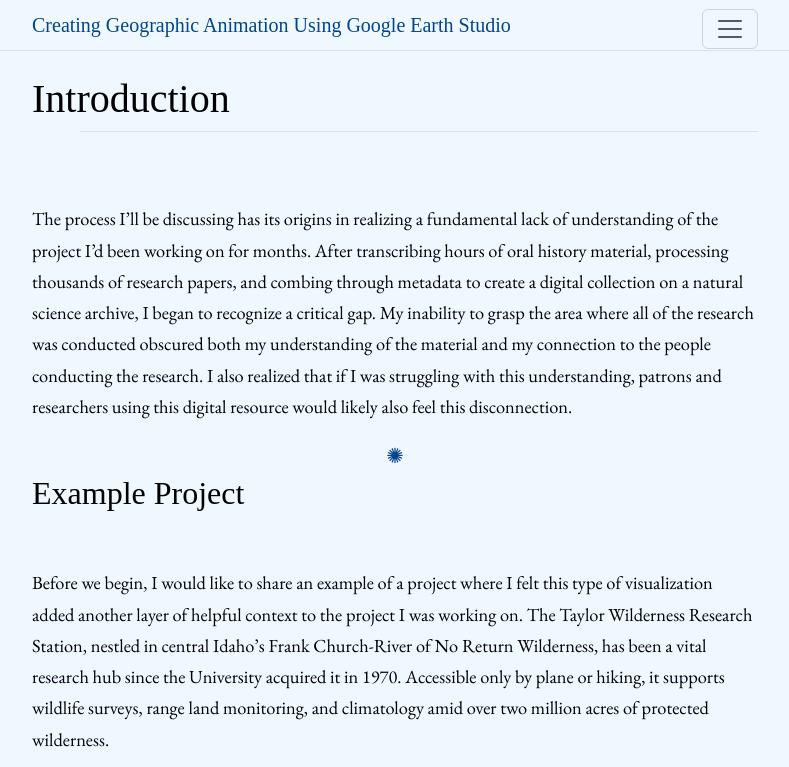
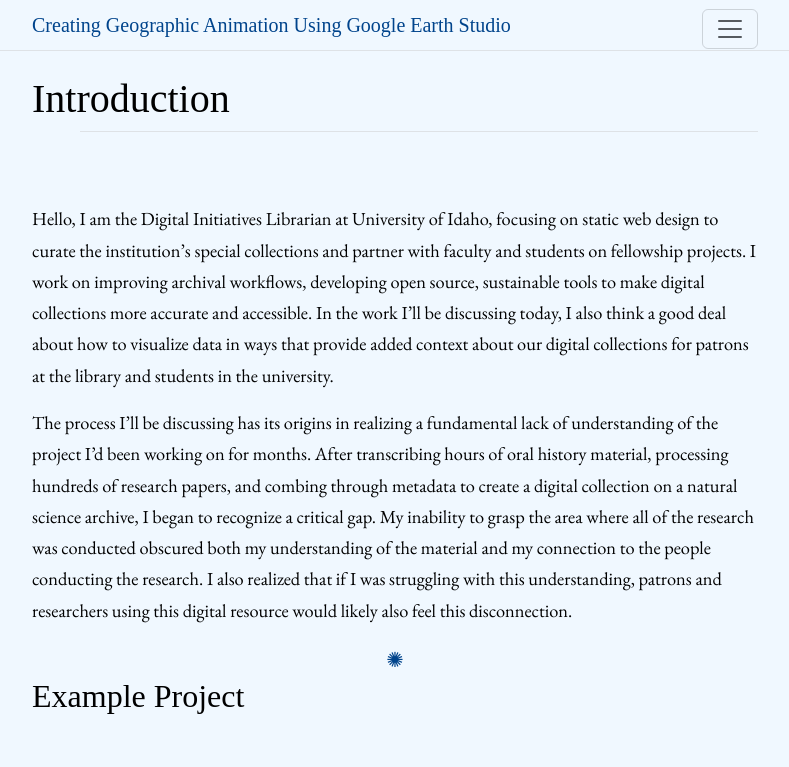
Before and after one commit to aweymo-ui/ges_geo_vis, a Jekyll site: the page built from content/1_intro.md, in a window 1280 px wide and 900 px high, cut to the strip 0-767 px from the top of the window. Shown: the whole strip, without its empty margins (245-1034 px from the left). Built offline with Jekyll 4.4.1, drawn with Linux system fonts in a browser that asks for light colours; some web fonts are replaced; some of the changed text lies outside the part shown.

Commit message:
few updates

```diff
--- a/content/1_intro.md
+++ b/content/1_intro.md
@@ -6,7 +6,9 @@
 
 <br>
 
-The process I’ll be discussing has its origins in realizing a fundamental lack of understanding of the project I’d been working on for months. After transcribing hours of oral history material, processing thousands of research papers, and combing through metadata to create a digital collection on a natural science archive, I began to recognize a critical gap. My inability to grasp the area where all of the research was conducted obscured both my understanding of the material and my connection to the people conducting the research. I also realized that if I was struggling with this understanding, patrons and researchers using this digital resource would likely also feel this disconnection.
+Hello, I am the Digital Initiatives Librarian at University of Idaho, focusing on static web design to curate the institution’s special collections and partner with faculty and students on fellowship projects. I work on improving archival workflows, developing open source, sustainable tools to make digital collections more accurate and accessible. In the work I'll be discussing today, I also think a good deal about how to visualize data in ways that provide added context about our digital collections for patrons at the library and students in the university.
+
+The process I’ll be discussing has its origins in realizing a fundamental lack of understanding of the project I’d been working on for months. After transcribing hours of oral history material, processing hundreds of research papers, and combing through metadata to create a digital collection on a natural science archive, I began to recognize a critical gap. My inability to grasp the area where all of the research was conducted obscured both my understanding of the material and my connection to the people conducting the research. I also realized that if I was struggling with this understanding, patrons and researchers using this digital resource would likely also feel this disconnection.
 
 <div class="symbol-container">
     <p class="symbol">&#10042;</p>
@@ -40,6 +42,12 @@
 
 {% include feature/video.html objectid="https://www.youtube.com/watch?v=eKYyentx7Nc&t=15s" %}
 
-In the Digital Scholarship and Open Strategies department, where I work as the Digital Initiatives Librarian, this experiment has been helpful in thinking about ways that we can marry oral history material with geographic visualizations. We are thinking about moving away from proprietary platforms like Google to have more programmatic approaches that will lead to more sustainable data, but this approach is excellent for more isolated research projects where geographic context is key to reader understanding.
+In the Digital Scholarship and Open Strategies department where I work, this experiment has been helpful in thinking about ways that we can marry oral history material with geographic visualizations. We are currently thinking about moving away from proprietary platforms like Google to have more programmatic approaches that will lead to more sustainable data, but this approach is can be incredibly helpful for you as students and researchers where geographic context is key to viewer comprehension.
 
 <br>
+
+<div class="symbol-container">
+    <p class="symbol">&#10042;</p>
+</div>
+
+<br>
```
